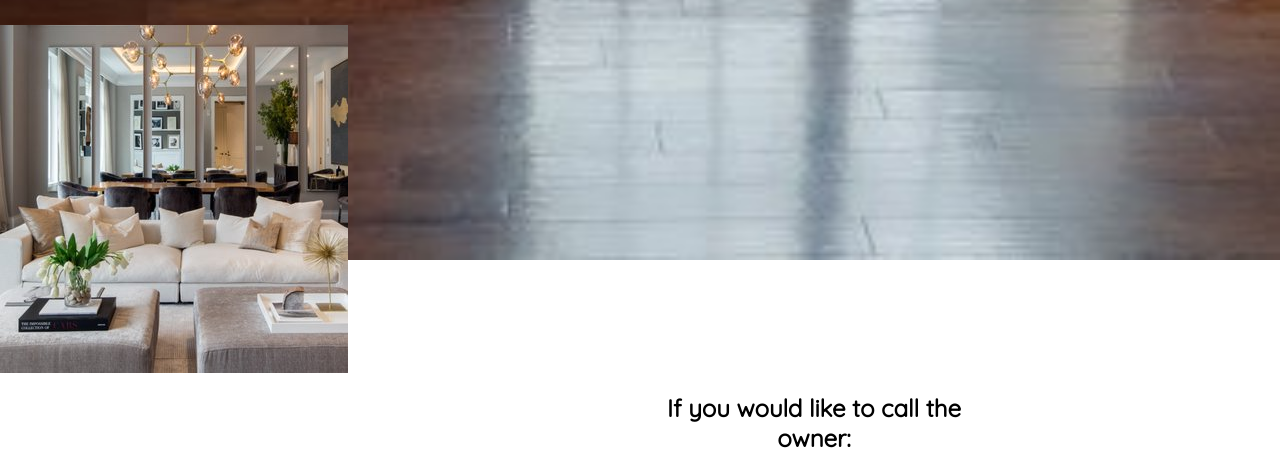
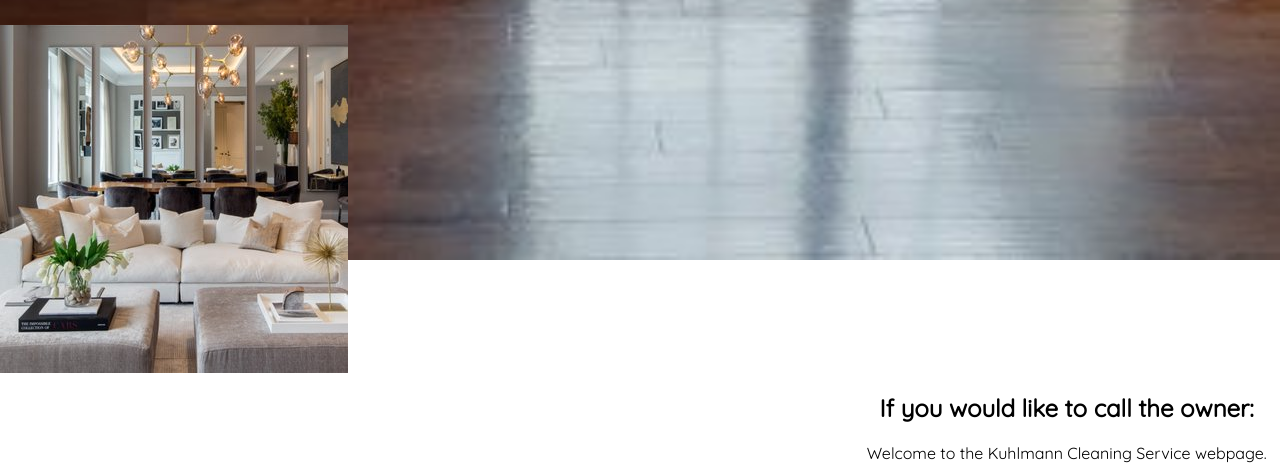
Before and after one commit to arikuhl1999/personal-site, a plain HTML site: page index.html in a window 1280 px wide. Shown: the part 342-807 px from the top of the page. Drawn offline with Linux system fonts and the light colour scheme.

Commit message:
adjust home-page grid

```diff
--- a/stylehome/home.css
+++ b/stylehome/home.css
@@ -82,8 +82,8 @@ main section{
 
 .home-page{
     display: grid;
-    grid-template-columns: 1fr 1fr 1fr 1fr;
-    grid-row: 1fr 1fr 1fr 1fr;
+    grid-template-columns: 1fr 1fr 1fr;
+    /* grid-row: 1fr 1fr 1fr 1fr; */
 }
 
 .msg{
```
